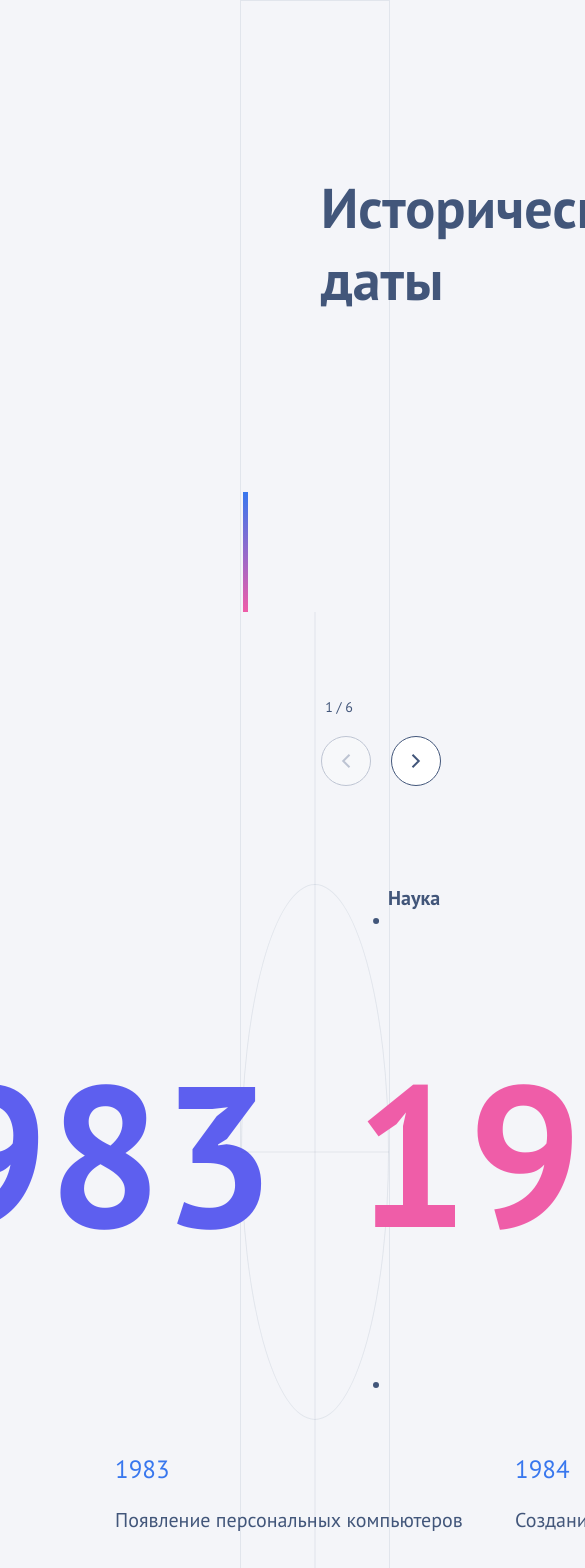
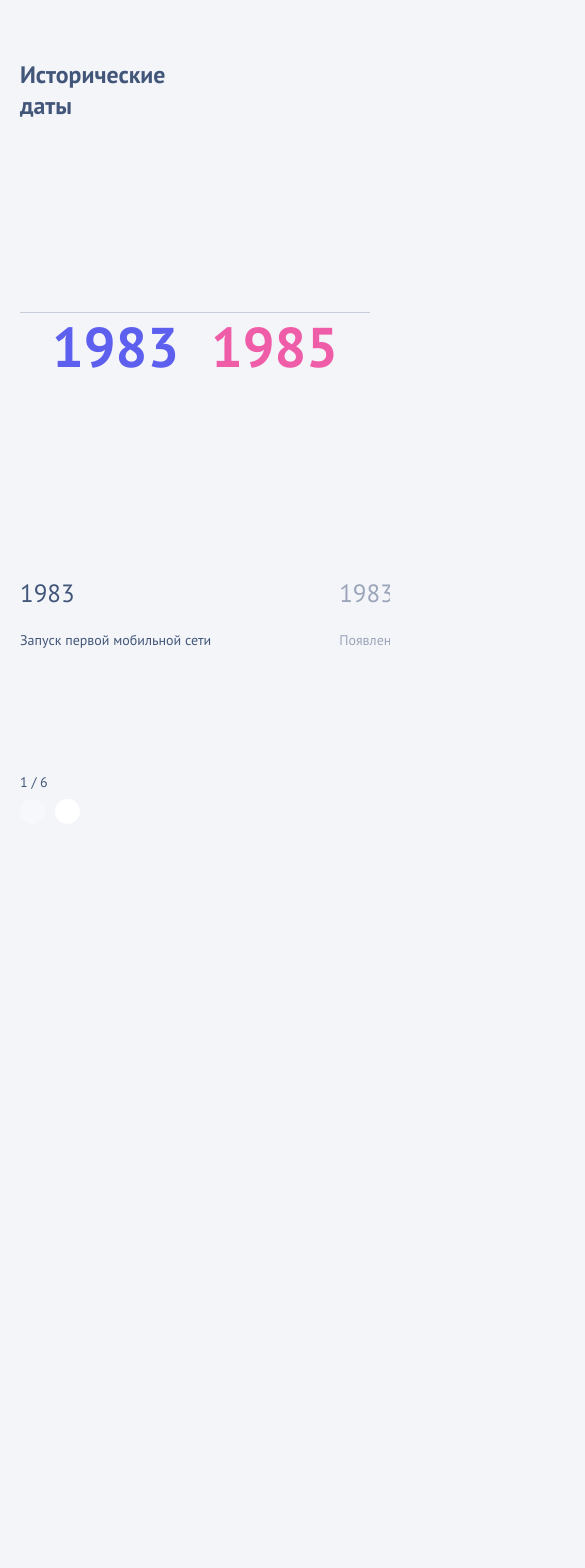
Before and after one commit to evrybody/only.github.io, a React app: page / in a window 390 px wide. Shown: the top 1568 px of the page, 585 px wide, since content can reach past the window. After the commit the page ends 844 px from the top, so only its background shows below. Built offline with nearby package versions, Linux system fonts and the light colour scheme.

Commit message:
Mobile adaptive v1.0

```diff
--- a/src/components/HistoricalDates/DateChanger.tsx
+++ b/src/components/HistoricalDates/DateChanger.tsx
@@ -4,19 +4,30 @@ import { useItemsStore } from "../../store/useItemsStore";
 
 const SectionWrapper = styled.section`
   position: absolute;
-  width: 120px;
-  height: 88px;
-  display: flex;
-  flex-direction: column;
-  justify-content: space-between;
-  margin-top: 697px;
+  width: max-content;
+  margin-top: 45vh;
   margin-left: 80px;
-  z-index: 1000;
+  left: 0;
+
+  z-index: 10;
+
+  @media (max-width: 768px) {
+    position: fixed;
+    bottom: 0;
+    left: 50%;
+    transform: translateX(-50%);
+    margin: 0 0 20px 20px;
+    width: 100%;
+    display: flex;
+    flex-direction: column;
+    align-items: flex-start;
+  }
 `;
 
 const Pagination = styled.div`
-  color: #42567a;
+  color: var(--dark-blue);
   text-align: center;
+  margin-bottom: clamp(5px, 2vw, 20px);
   font-size: 14px;
   max-width: 36px;
 `;
@@ -24,20 +35,24 @@ const Pagination = styled.div`
 const ButtonsWrapper = styled.div`
   display: flex;
   justify-content: space-between;
+  gap: clamp(10px, 2vw, 20px);
 `;
 
 const Button = styled.button`
-  display: flex;
-  justify-content: center;
-  align-items: center;
-  width: 50px;
-  height: 50px;
+  width: clamp(25px, 5vw, 50px);
+  height: clamp(25px, 5vw, 50px);
+
   background-color: #fff;
-  border: 1px solid #42567a;
+  border: 1px solid var(--dark-blue);
   border-radius: 50%;
   cursor: pointer;
   font-weight: bold;
-  color: #42567a;
+  color: var(--dark-blue);
+
+  svg {
+    width: clamp(5px, 2vw, 10px);
+    height: clamp(7px, 3vw, 14px);
+  }
 
   &:hover {
     background-color: #f0f0f0;
@@ -80,8 +95,8 @@ const DateChanger: React.FC = () => {
           >
             <path
               d="M8.49988 0.750001L2.24988 7L8.49988 13.25"
-              stroke="#42567A"
-              stroke-width="2"
+              stroke="var(--dark-blue)"
+              strokeWidth="2"
             />
           </svg>
         </Button>
@@ -95,8 +110,8 @@ const DateChanger: React.FC = () => {
           >
             <path
               d="M1.50012 0.750001L7.75012 7L1.50012 13.25"
-              stroke="#42567A"
-              stroke-width="2"
+              stroke="var(--dark-blue)"
+              strokeWidth="2"
             />
           </svg>
         </Button>
--- a/src/components/HistoricalDates/HistoricalDates.tsx
+++ b/src/components/HistoricalDates/HistoricalDates.tsx
@@ -7,10 +7,21 @@ import { useItemsStore } from "../../store/useItemsStore";
 const DatesWrapper = styled.div`
   position: absolute;
   display: flex;
-  gap: 5rem;
-  font-size: 200px;
+  gap: clamp(2rem, 5vw, 6rem);
   font-weight: bold;
   pointer-events: none;
+
+  font-size: clamp(3.5rem, 10vw, 12.5rem);
+
+  @media (max-width: 768px) {
+    position: absolute;
+    bottom: 0;
+    width: 100%;
+    height: 100%;
+    justify-content: center;
+    align-items: center;
+    margin-bottom: 76px;
+  }
 `;
 
 const LeftDate = styled.span`
@@ -28,7 +39,9 @@ const HistoricalDates: React.FC = () => {
   const leftRef = useRef<HTMLSpanElement>(null);
   const rightRef = useRef<HTMLSpanElement>(null);
 
-  const activeInterval = items.find((item) => item.index === activeIndex)?.interval;
+  const activeInterval = items.find(
+    (item) => item.index === activeIndex
+  )?.interval;
   const [start, end] = activeInterval || [];
 
   const prevValues = useRef<{ start: number; end: number }>({
--- a/src/components/MainSection/Main.tsx
+++ b/src/components/MainSection/Main.tsx
@@ -7,11 +7,18 @@ import Skeleton from "../Skeleton/Skeleton";
 
 const Section = styled.section`
   position: relative;
+  margin-inline: clamp(160px, 12vw, 320px);
   max-width: 1440px;
-  margin-left: 240px;
   border: 1px solid rgba(66, 86, 122, 0.1);
   min-height: 100dvh;
+
+  @media (max-width: 768px) {
+    margin-inline: 0;
+    max-width: 100%;
+    border: none;
+  }
 `;
+
 
 const MainSection: React.FC = () => {
   return (
--- a/src/components/Rotator/Rotator.tsx
+++ b/src/components/Rotator/Rotator.tsx
@@ -1,4 +1,4 @@
-import React, { useState,useEffect } from "react";
+import React, { useState, useEffect } from "react";
 import styled from "styled-components";
 import { useItemsStore } from "../../store/useItemsStore";
 
@@ -7,9 +7,12 @@ interface CircleProps {
 }
 
 const Circle = styled.div`
-  position: relative;
-  width: 536px;
-  height: 536px;
+  position: absolute;
+  left: 50%;
+  bottom: 50%;
+  transform: translate(-50%, 50%);
+  width: clamp(18.75rem, 30vw, 33.5rem);
+  height: clamp(18.75rem, 30vw, 33.5rem);
   border-radius: 50%;
   border: 1px solid rgba(66, 86, 122, 0.1);
   overflow: visible;
@@ -17,8 +20,8 @@ const Circle = styled.div`
 
 const DotsLayer = styled.div<{ rotation: number }>`
   position: absolute;
-  width: 536px;
-  height: 536px;
+  width: clamp(18.75rem, 30vw, 33.5rem);
+  height: clamp(18.75rem, 30vw, 33.5rem);
   border-radius: 50%;
   inset: 0;
   transform-origin: 50% 50%;
@@ -33,10 +36,11 @@ const Dot = styled.div<{ active: boolean; rotation: number }>`
   justify-content: center;
   width: ${(props) => (props.active ? "56px" : "6px")};
   height: ${(props) => (props.active ? "56px" : "6px")};
-  background-color: ${(props) => (props.active ? "#f4f5f9" : "#42567a")};
+  background-color: ${(props) =>
+    props.active ? "#f4f5f9" : "var(--dark-blue)"};
   border-radius: 50%;
-  border: ${(props) => (props.active ? "1px solid #303e58" : "none")};
-  color: ${(props) => (props.active ? "#42567a" : "transparent")};
+  border: ${(props) => (props.active ? "1px solid var(--black-blue)" : "none")};
+  color: ${(props) => (props.active ? "var(--dark-blue)" : "transparent")};
   cursor: pointer;
   z-index: 2;
   font-weight: ${(props) => (props.active ? "bold" : "normal")};
@@ -47,37 +51,50 @@ const Dot = styled.div<{ active: boolean; rotation: number }>`
     width: 56px;
     height: 56px;
     background-color: #f4f5f9;
-    border: 1px solid #303e58;
-    color: #42567a;
+    border: 1px solid var(--black-blue);
+    color: var(--dark-blue);
     font-weight: bold;
   }
 `;
 
 const Title = styled.span`
   position: relative;
-  left: 100%;
-  font-size: 20px;
+  left: clamp(10%, 40vw, 100%);
+  font-size: clamp(14px, 2vw, 20px);
   font-weight: bold;
 `;
 
 const Rotator: React.FC<CircleProps> = ({ items }) => {
   const { activeIndex, setActiveIndex } = useItemsStore();
+  const circleRef = React.useRef<HTMLDivElement>(null);
 
-  const width = 536;
-  const height = 536;
-  const cx = width / 2;
-  const cy = height / 2;
+  const [rotationOffset, setRotationOffset] = useState(0);
+  const [size, setSize] = useState({ width: 536, height: 536 });
+
   const count = items.length;
   const startAngle = -Math.PI;
   const desiredAngle = -Math.PI / 3;
-
-  const [rotationOffset, setRotationOffset] = useState(0);
 
   const angleForIndex = (idx: number) =>
     startAngle + (2 * Math.PI * (idx % count)) / count;
 
   const normalizeDelta = (delta: number) =>
     Math.atan2(Math.sin(delta), Math.cos(delta));
+
+  useEffect(() => {
+    const updateSize = () => {
+      if (circleRef.current) {
+        const rect = circleRef.current.getBoundingClientRect();
+        setSize({ width: rect.width, height: rect.height });
+      }
+    };
+    updateSize();
+    window.addEventListener("resize", updateSize);
+    return () => window.removeEventListener("resize", updateSize);
+  }, []);
+
+  const cx = size.width / 2;
+  const cy = size.height / 2;
 
   useEffect(() => {
     const activeIdx = items.findIndex((i) => i.index === activeIndex);
@@ -92,7 +109,7 @@ const Rotator: React.FC<CircleProps> = ({ items }) => {
   }, [activeIndex, items, count]);
 
   return (
-    <Circle>
+    <Circle ref={circleRef}>
       <DotsLayer rotation={rotationOffset}>
         {items.map((item, idx) => {
           const baseAngle = angleForIndex(idx);
--- a/src/components/Skeleton/Skeleton.tsx
+++ b/src/components/Skeleton/Skeleton.tsx
@@ -10,7 +10,27 @@ import DateChanger from "../HistoricalDates/DateChanger";
 import Slider from "../Slider/Slider";
 
 const SkeletonWrapper = styled.section`
-  display: contents;
+  position: relative;
+  width: 100%;
+  height: 100dvh;
+  display: flex;
+  justify-content: center;
+  align-items: center;
+
+  @media (max-width: 768px) {
+    align-items: flex-end;
+  }
+`;
+
+const FooterWrapper = styled.footer`
+  width: 100%;
+  display: flex;
+  margin-top: auto;
+  margin-bottom: 20px;
+
+  @media (max-width: 768px) {
+    margin: 0;
+  }
 `;
 
 const Cross = styled.div`
@@ -18,6 +38,8 @@ const Cross = styled.div`
   width: 100%;
   height: 100%;
   z-index: 1;
+  pointer-events: none;
+  display: block;
 
   &::before,
   &::after {
@@ -41,40 +63,54 @@ const Cross = styled.div`
     top: 0;
     transform: translateX(-50%);
   }
+
+  @media (max-width: 768px) {
+    display: none;
+  }
+`;
+
+const MiddleLine = styled.div`
+  display: none;
+
+  @media (max-width: 768px) {
+    position: absolute;
+    display: block;
+    width: calc(100% - 40px);
+    height: 1px;
+    background-color: #c7cdd9;
+    left: 20px;
+    margin-top: 80%;
+  }
 `;
 
 const HistoricalHeader = styled.span`
-  grid-column: 1;
-  margin-top: 170px;
-  margin-left: 80px;
+  position: absolute;
+  margin-top: clamp(59px, 10vw, 170px);
+  margin-left: clamp(20px, 4vw, 80px);
   font-size: 56px;
   font-weight: bold;
   max-width: 353px;
-  color: #42567a;
+  color: var(--dark-blue);
+
+  font-size: clamp(1.25rem, 2vw + 1rem, 3.5rem);
 `;
 
 const ColoredVector = styled.div`
-  grid-column: 1;
+  position: absolute;
   margin-top: 177px;
-  margin-left: 2px;
   width: 5px;
-  height: 120px;
-  background: linear-gradient(#3877ee, #ef5da8);
+  height: clamp(50px, 8vw, 120px);
+  background: linear-gradient(var(--blue), #ef5da8);
+
+  @media (max-width: 768px) {
+    display: none;
+  }
 `;
 
-const SidebarStack = styled.div`
-  grid-column: 1;
-  display: flex;
-  flex-direction: column;
-`;
-
-const ContentArea = styled.div`
-  grid-column: 2;
-  position: relative;
-  display: flex;
-  align-items: center;
-  justify-content: center;
-  min-height: 1080px;
+const RotatorWrapper = styled.div`
+  @media (max-width: 768px) {
+    display: none;
+  }
 `;
 
 const Skeleton: React.FC = () => {
@@ -82,20 +118,28 @@ const Skeleton: React.FC = () => {
   const { getSlidesByIndex } = useSlidesStore();
 
   const currentSlides = getSlidesByIndex(activeIndex);
+
   return (
-    <SkeletonWrapper>
-      <SidebarStack>
-        <HistoricalHeader>Исторические даты</HistoricalHeader>
-        <ColoredVector />
+    <>
+      <HistoricalHeader>
+        Исторические
+        <br />
+        даты
+      </HistoricalHeader>
+      <ColoredVector />
+      <MiddleLine />
+      <SkeletonWrapper>
         <DateChanger />
-      </SidebarStack>
-      <ContentArea>
-        <Rotator items={items} />
+        <RotatorWrapper>
+          <Rotator items={items} />
+        </RotatorWrapper>
         <Cross />
         <HistoricalDates />
-        <Slider slides={currentSlides} />
-      </ContentArea>
-    </SkeletonWrapper>
+        <FooterWrapper>
+          <Slider slides={currentSlides} />
+        </FooterWrapper>
+      </SkeletonWrapper>
+    </>
   );
 };
 
--- a/src/components/Slider/Navigation.tsx
+++ b/src/components/Slider/Navigation.tsx
@@ -14,10 +14,10 @@ const NavigationContainer = styled.div`
 const NavButton = styled.button`
   width: 50px;
   height: 50px;
-  border: 1px solid #3877ee;
+  border: 1px solid var(--blue);
   border-radius: 50%;
   background: white;
-  color: #3877ee;
+  color: var(--blue);
   cursor: pointer;
   display: flex;
   align-items: center;
@@ -30,7 +30,7 @@ const NavButton = styled.button`
   }
 
   &:hover:not(:disabled) {
-    background: #3877ee;
+    background: var(--blue);
     color: white;
   }
 `;
--- a/src/components/Slider/Slider.tsx
+++ b/src/components/Slider/Slider.tsx
@@ -2,6 +2,10 @@ import React, { useRef, useState } from "react";
 
 import { Swiper, SwiperSlide } from "swiper/react";
 import type { Swiper as SwiperType } from "swiper";
+
+import { Pagination } from "swiper/modules";
+import "swiper/css/pagination";
+
 import "swiper/css";
 
 import styled from "styled-components";
@@ -17,18 +21,50 @@ interface ISliderProps {
 }
 
 const SwiperContainer = styled.div`
-  position: absolute;
-  top: 841px;
-  width: 1440px;
+  position: relative;
+  width: 100%;
+  top: 40%;
   display: flex;
   justify-content: center;
   align-items: center;
+
+  @media (max-width: 768px) {
+    .swiper-slide {
+      transition: opacity 0.3s ease;
+
+      &:not(.swiper-slide-active) {
+        opacity: 0.5;
+      }
+
+      &.swiper-slide-active {
+        opacity: 1;
+      }
+    }
+
+    .swiper-pagination {
+      position: relative;
+      padding-top: 7rem;
+    }
+
+    .swiper-pagination-bullet {
+      width: 8px;
+      height: 8px;
+      background: var(--dark-blue);
+      opacity: 0.4;
+      margin: 0 5px;
+    }
+
+    .swiper-pagination-bullet-active {
+      opacity: 1;
+      background: var(--dark-blue);
+    }
+  }
 `;
 
 const SlideContainer = styled.div`
   display: flex;
   align-items: center;
-  width: 1200px;
+  width: min(1200px, 100%);
 `;
 
 const NextButton = styled.button`
@@ -38,7 +74,7 @@ const NextButton = styled.button`
   height: 40px;
   border: none;
   border-radius: 50%;
-  background: #ffffff;
+  background: white;
   display: flex;
   align-items: center;
   justify-content: center;
@@ -47,7 +83,15 @@ const NextButton = styled.button`
   margin-right: 40px;
   transition: all 0.3s ease-in-out;
 
+  &:hover {
+    opacity: 0.7;
+  }
+
   &:disabled {
+    display: none;
+  }
+
+  @media (max-width: 768px) {
     display: none;
   }
 `;
@@ -56,22 +100,36 @@ const PrevButton = styled(NextButton)`
   margin-left: 40px;
   right: auto;
   left: 0;
+
+  @media (max-width: 768px) {
+    display: none;
+  }
 `;
 
 const Slide = styled.div`
   display: flex;
   flex-direction: column;
+  min-height: 135px;
+
+  @media (max-width: 768px) {
+    margin-left: 20px;
+  }
 `;
 
 const SlideDate = styled.span`
   font-size: 25px;
-  color: #3877ee;
+  color: var(--blue);
   margin-bottom: 22px;
 `;
 
 const SlideContent = styled.p`
-  color: #42567a;
+  color: var(--dark-blue);
   font-size: 20px;
+
+  @media (max-width: 768px) {
+    height: 80px;
+    font-size: 14px;
+  }
 `;
 
 const Slider: React.FC<ISliderProps> = ({ slides }) => {
@@ -93,11 +151,12 @@ const Slider: React.FC<ISliderProps> = ({ slides }) => {
           fill="none"
           xmlns="http://www.w3.org/2000/svg"
         >
-          <path d="M7 11L2 6L7 1" stroke="#3877EE" strokeWidth="2" />
+          <path d="M7 11L2 6L7 1" stroke="var(--blue)" strokeWidth="2" />
         </svg>
       </PrevButton>
       <SlideContainer>
         <Swiper
+          modules={[Pagination]}
           onSwiper={(swiper) => {
             swiperRef.current = swiper;
             setIsEnd(swiper.isEnd);
@@ -108,7 +167,32 @@ const Slider: React.FC<ISliderProps> = ({ slides }) => {
             setIsBeginning(swiper.isBeginning);
           }}
           grabCursor={true}
-          slidesPerView={3}
+          slidesPerView={3.5}
+          breakpoints={{
+            0: {
+              slidesPerView: 1.3,
+              spaceBetween: 25,
+              pagination: {
+                enabled: true,
+                clickable: true,
+              },
+            },
+            768: {
+              slidesPerView: 2.5,
+              spaceBetween: 50,
+              pagination: {
+                enabled: true,
+                clickable: false,
+              },
+            },
+            1024: {
+              spaceBetween: 101,
+              pagination: { enabled: false },
+            },
+          }}
+          pagination={{
+            clickable: true,
+          }}
           centeredSlides={false}
           loop={false}
         >
@@ -136,7 +220,7 @@ const Slider: React.FC<ISliderProps> = ({ slides }) => {
         >
           <path
             d="M1 1L4 5L1 9"
-            stroke="#3877EE"
+            stroke="var(--blue)"
             strokeWidth="2"
             strokeLinecap="round"
             strokeLinejoin="round"
```
